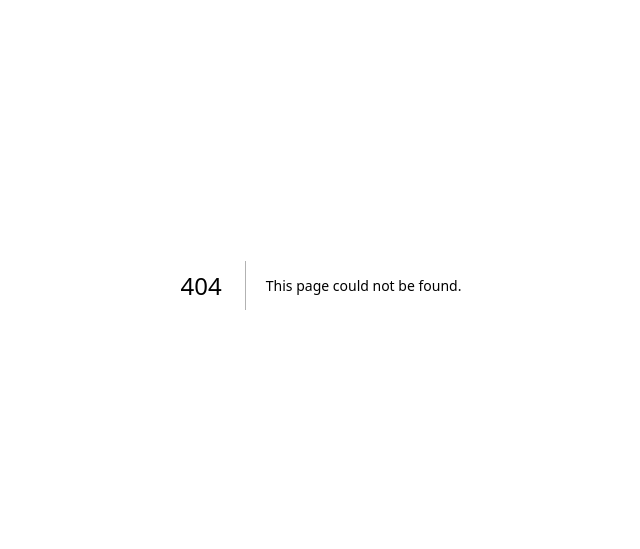
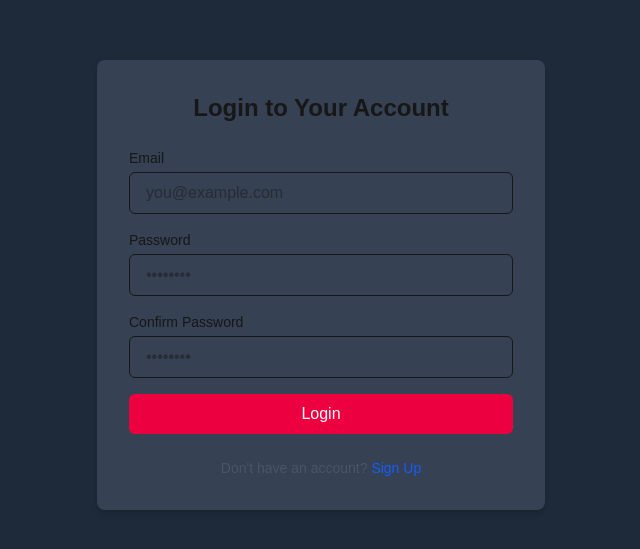
Before and after one commit to ultramind/mini-shop-react-laravel, a Next.js app in the folder frontend/: page /auth in a window 1280 px wide. Before the commit this address had no page. Shown: the part 115-664 px from the top of the page, without its empty margins (319-959 px from the left). Built offline with nearby package versions, Linux system fonts and the light colour scheme.

Commit message:
Created the Auth page on the frontend

```diff
--- /dev/null
+++ b/frontend/app/auth/page.tsx
@@ -0,0 +1,91 @@
+"use client";
+
+// pages/auth.tsx
+import { useState, FormEvent } from 'react';
+
+export default function AuthPage() {
+  const [isLogin, setIsLogin] = useState<boolean>(true);
+
+  const handleSubmit = (e: FormEvent<HTMLFormElement>) => {
+    e.preventDefault();
+    // Add login/signup logic here
+    console.log("Form submitted");
+  };
+
+  return (
+    <div className="min-h-screen flex items-center justify-center bg-gray-800 px-4">
+      <div className="w-full max-w-md p-8 space-y-6 bg-gray-700 rounded-lg shadow-md">
+        <h2 className="text-2xl font-bold text-center">
+          {isLogin ? 'Login to Your Account' : 'Create an Account'}
+        </h2>
+        <form className="space-y-4" onSubmit={handleSubmit}>
+          {!isLogin && (
+            <div>
+              <label htmlFor="name" className="block mb-1 text-sm font-medium">
+                Name
+              </label>
+              <input
+                id="name"
+                type="text"
+                className="w-full px-4 py-2 border rounded-md focus:outline-none focus:ring-2 focus:ring-blue-400"
+                placeholder="John Doe"
+                required
+              />
+            </div>
+          )}
+          <div>
+            <label htmlFor="email" className="block mb-1 text-sm font-medium">
+              Email
+            </label>
+            <input
+              id="email"
+              type="email"
+              className="w-full px-4 py-2 border rounded-md focus:outline-none focus:ring-2 focus:ring-blue-400"
+              placeholder="you@example.com"
+              required
+            />
+          </div>
+          <div>
+            <label htmlFor="password" className="block mb-1 text-sm font-medium">
+              Password
+            </label>
+            <input
+              id="password"
+              type="password"
+              className="w-full px-4 py-2 border rounded-md focus:outline-none focus:ring-2 focus:ring-blue-400"
+              placeholder="••••••••"
+              required
+            />
+          </div>
+          <div>
+            <label htmlFor="confirm_password" className="block mb-1 text-sm font-medium">
+              Confirm Password
+            </label>
+            <input
+              id="confirm_password"
+              type="password"
+              className="w-full px-4 py-2 border rounded-md focus:outline-none focus:ring-2 focus:ring-blue-400"
+              placeholder="••••••••"
+              required
+            />
+          </div>
+          <button
+            type="submit"
+            className="w-full py-2 text-white bg-rose-600 rounded-md cursor-pointer hover:bg-rose-700 transition"
+          >
+            {isLogin ? 'Login' : 'Sign Up'}
+          </button>
+        </form>
+        <p className="text-sm text-center text-gray-600">
+          {isLogin ? "Don't have an account?" : 'Already have an account?'}{' '}
+          <button
+            onClick={() => setIsLogin(!isLogin)}
+            className="text-blue-600 hover:underline"
+          >
+            {isLogin ? 'Sign Up' : 'Login'}
+          </button>
+        </p>
+      </div>
+    </div>
+  );
+}
```
